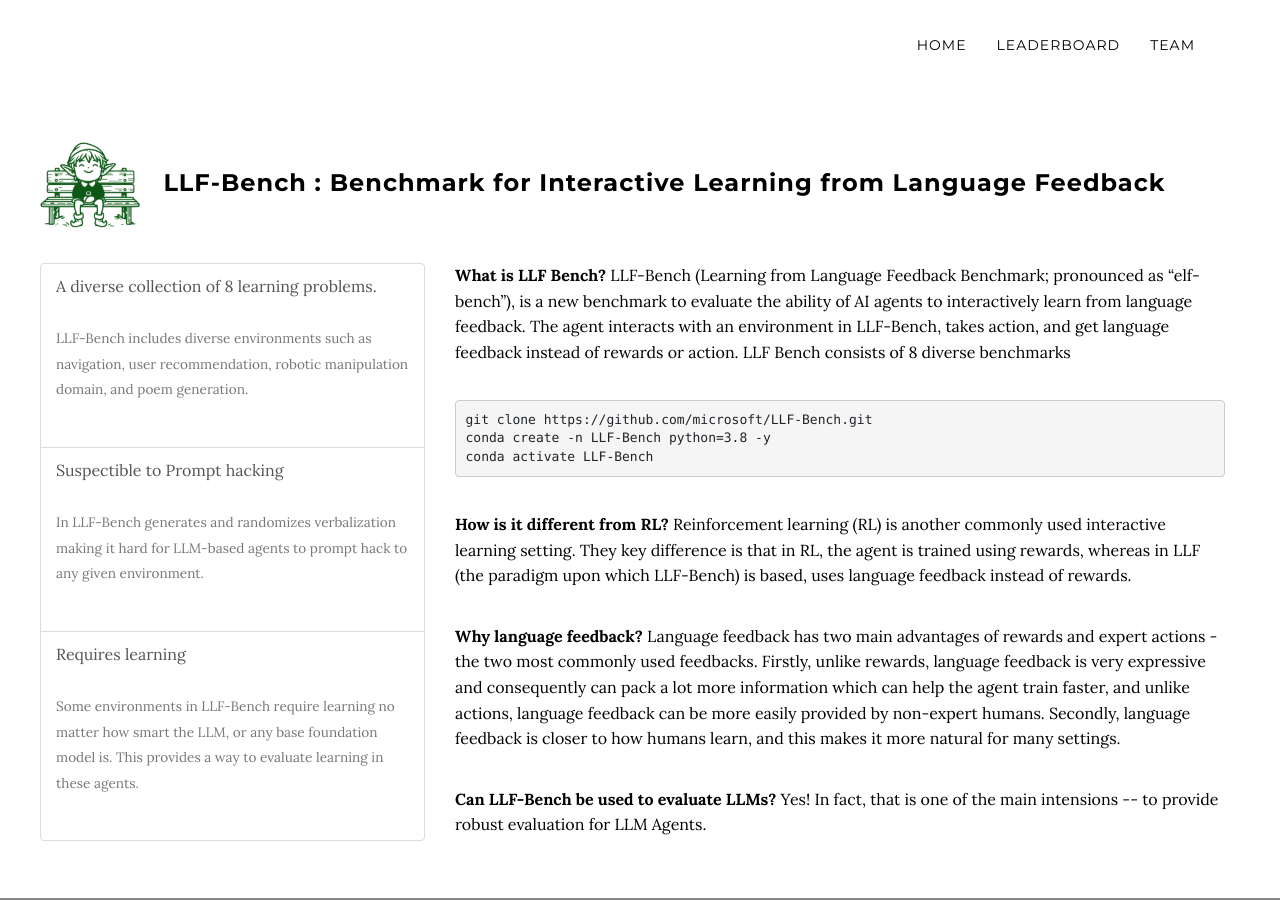
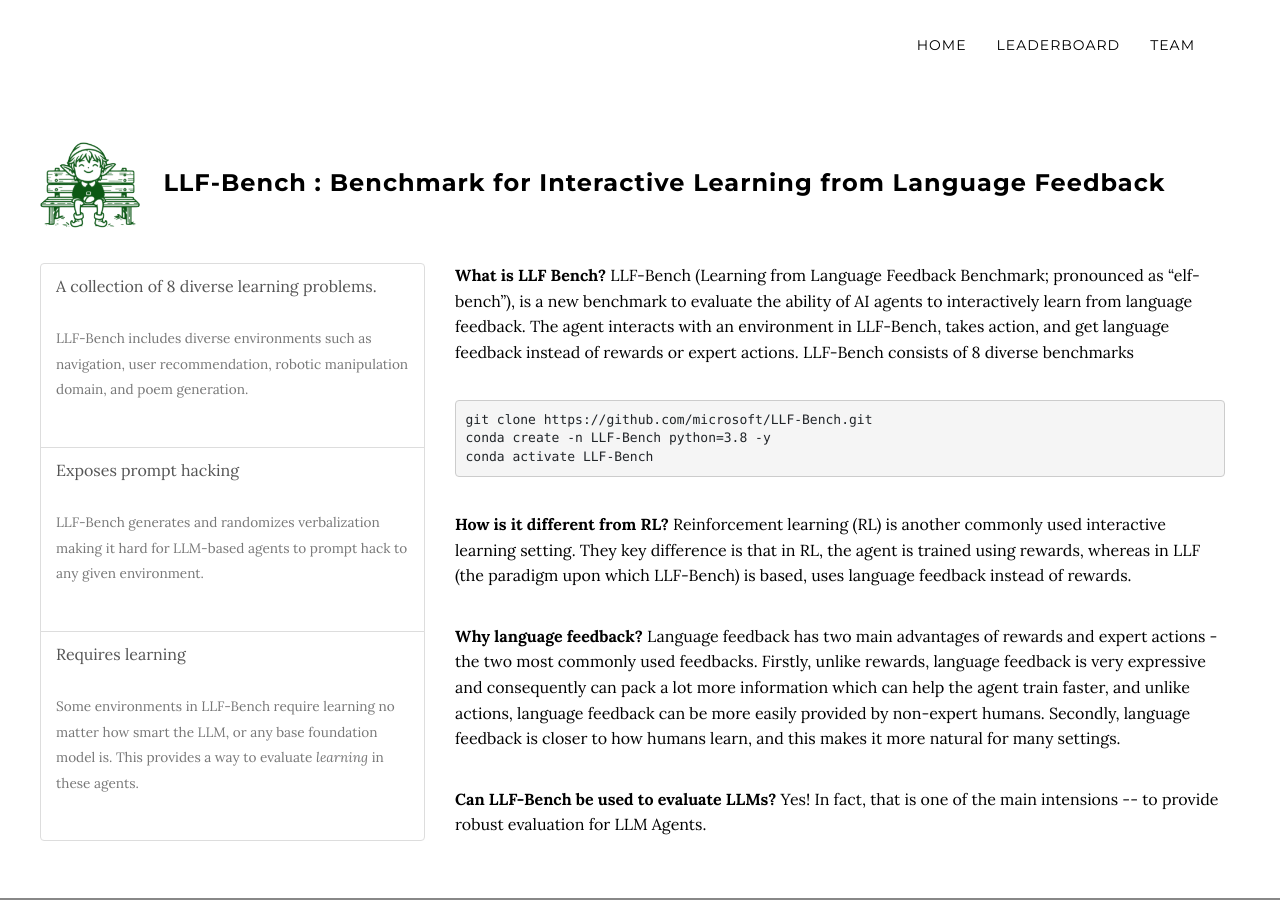
Before and after one commit to microsoft/LLF-Bench, a Jekyll site: the page docs/index.html, which Jekyll copies as it is, in a window 1280 px wide and 900 px high. Built offline with Jekyll 4.4.1, drawn with Linux system fonts in a browser that asks for light colours; nearby versions of some CDN libraries.

```diff
--- a/docs/_config.yml
+++ b/docs/_config.yml
@@ -1,8 +1,8 @@
-title: verbal-gym
+title: LLF-Bench
 description: Benchmarking text-based AI agents.
-authors: Ching-An Cheng, Dipendra Misra, Allen Nie, Adith Swaminathan, Andrey Kolobov
+authors: Ching-An Cheng, Andrey Kolobov, Dipendra Misra, Allen Nie, Adith Swaminathan
 buttons:
-  Paper: 'https://arxiv.org/abs/<insert_ID>'
+  Paper: 'https://www.microsoft.com/en-us/research/publication/llf-bench-benchmark-for-interactive-learning-from-language-feedback/'
 remote_theme: pages-themes/cayman@v0.2.0
 plugins:
 - jekyll-remote-theme # add this line to the plugins list if you already have one
--- a/docs/index.html
+++ b/docs/index.html
@@ -68,7 +68,7 @@
 
                          <div class="list-group col-md-4">
                               <a href="#" class="list-group-item list-group-item-action flex-column align-items-start">
-                               <p class="mb-1">A diverse collection of 8 learning problems.<br/><br/>
+                               <p class="mb-1">A collection of 8 diverse learning problems.<br/><br/>
                                 <small class="text-muted">LLF-Bench includes diverse environments such as navigation,
                                     user recommendation, robotic manipulation domain, and poem generation.</small></p>
                               </a>
@@ -77,14 +77,14 @@
                                   <h5 class="mb-1">Suspectible to Prompt hacking</h5>
                                   <small class="text-muted">3 days ago</small>
                                 </div>-->
-                                <p class="mb-1">Suspectible to Prompt hacking<br/><br/>
-                                <small class="text-muted">In LLF-Bench generates and randomizes verbalization making it hard for
+                                <p class="mb-1">Exposes prompt hacking<br/><br/>
+                                <small class="text-muted">LLF-Bench generates and randomizes verbalization making it hard for
                                 LLM-based agents to prompt hack to any given environment.</small></p>
                               </a>
                               <a href="#" class="list-group-item list-group-item-action flex-column align-items-start">
                                 <p class="mb-1">Requires learning<br/><br/>
                                 <small class="text-muted">Some environments in LLF-Bench require learning no matter how smart the
-                                LLM, or any base foundation model is. This provides a way to evaluate learning in these agents.</small></p>
+                                LLM, or any base foundation model is. This provides a way to evaluate <em>learning</em> in these agents.</small></p>
                               </a>
                         </div>
 
@@ -93,7 +93,7 @@
                              <p><b>What is LLF Bench?</b> LLF-Bench (Learning from Language Feedback Benchmark; pronounced as “elf-bench”), is a new benchmark
                              to evaluate the ability of AI agents to interactively learn from
                              language feedback. The agent interacts with an environment in LLF-Bench, takes action, and get language feedback instead of
-                                rewards or action. LLF Bench consists of 8 diverse benchmarks</p>
+                                rewards or expert actions. LLF-Bench consists of 8 diverse benchmarks</p>
 
                              <!-- <div class="row rounded-pill" style="display: black; color: white; background-color: black; padding: 5px;">
                                     git clone https://github.com/microsoft/LLF-Bench.git<br/>
```
Also changed, not shown: docs/README.md.
